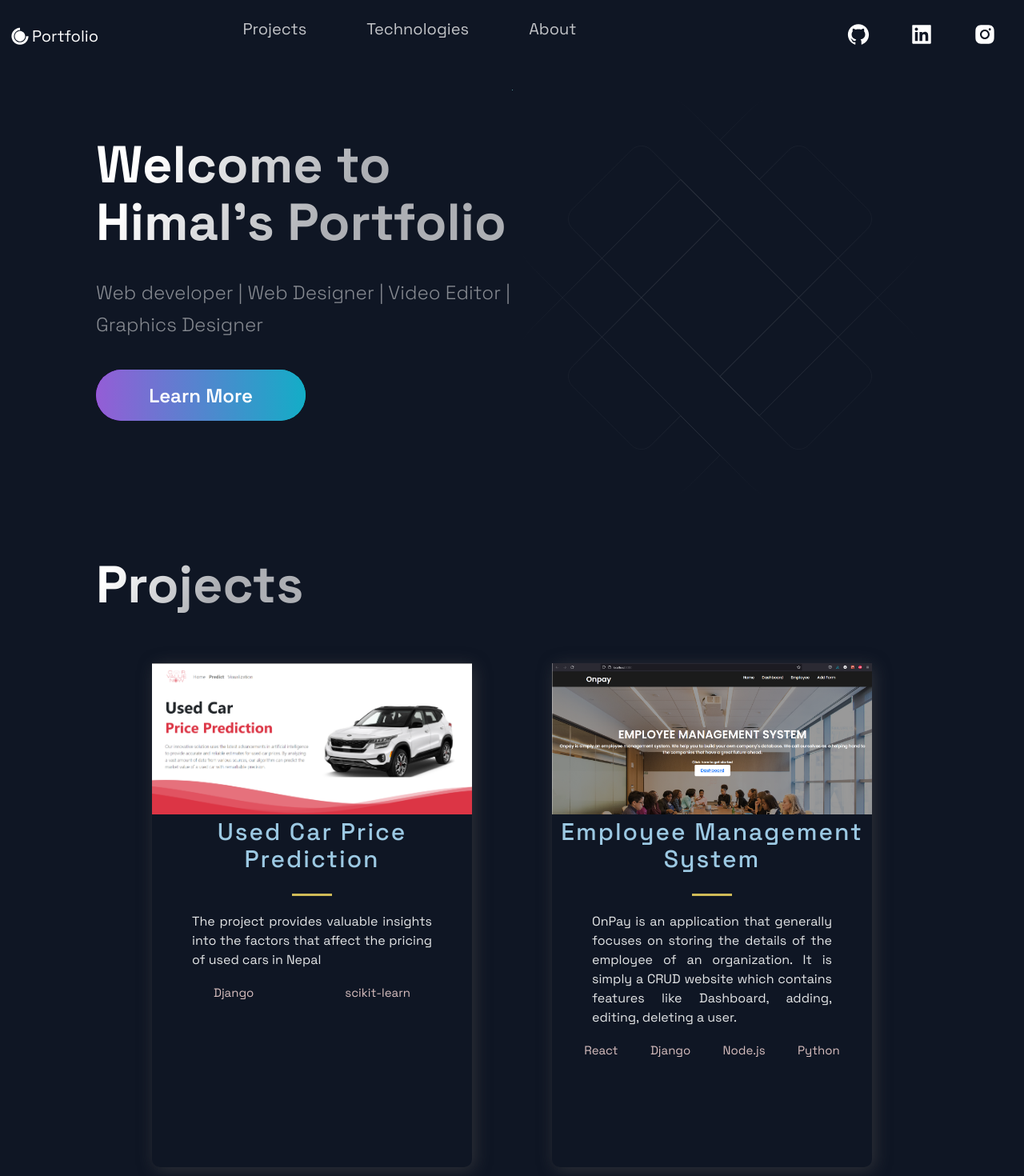
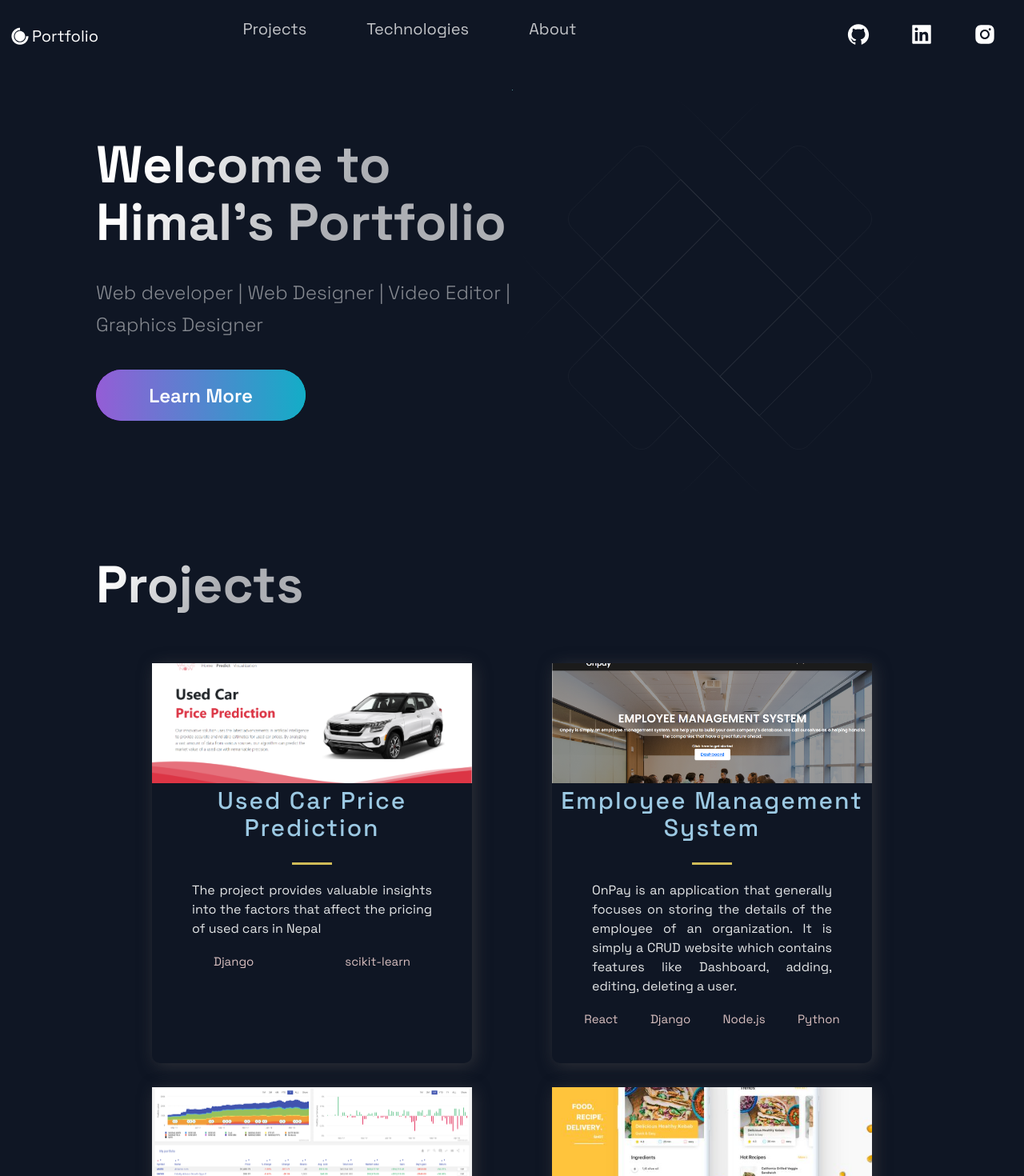
Before and after one commit to nsuzan11/PersonalPortfolio, a Next.js app: page / in a window 1280 px wide. Shown: the top 1470 px of the page at 80% size. Built offline with nearby package versions, Linux system fonts and the light colour scheme.

Commit message:
Final Card Styling Update

```diff
--- a/src/components/Projects/ProjectsStyles.js
+++ b/src/components/Projects/ProjectsStyles.js
@@ -27,7 +27,7 @@ export const BlogCard = styled.div`
   box-shadow: 3px 3px 20px rgba(80, 78, 78, 0.5);
   text-align: center;
   width: 400px;
-  height: 630px;
+  height: 500px;
   @media ${(props) => props.theme.breakpoints.sm} {
     width: 100%;
   }
```
